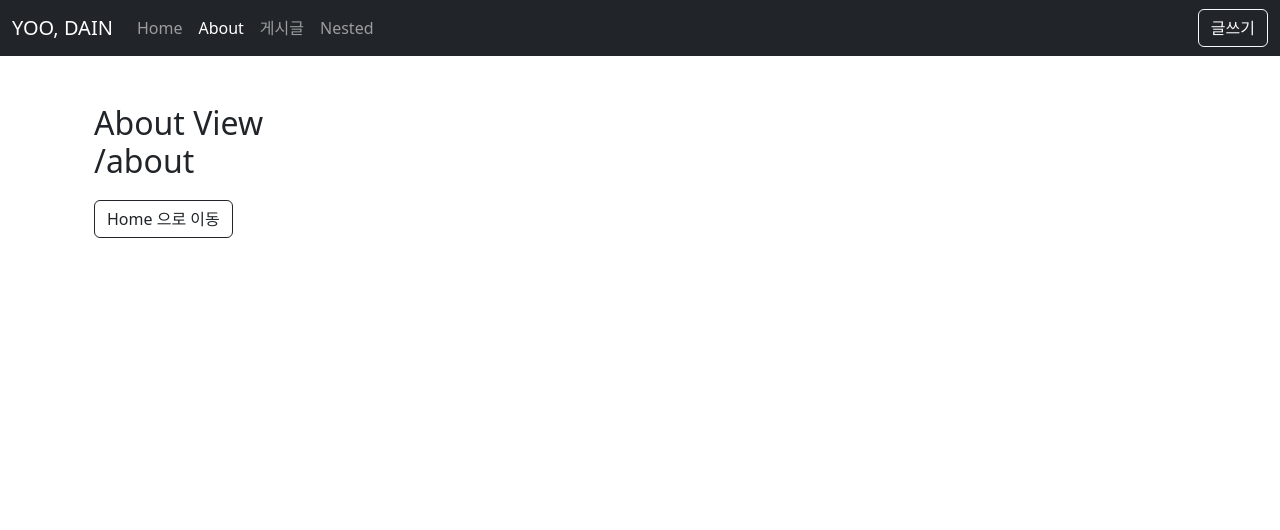
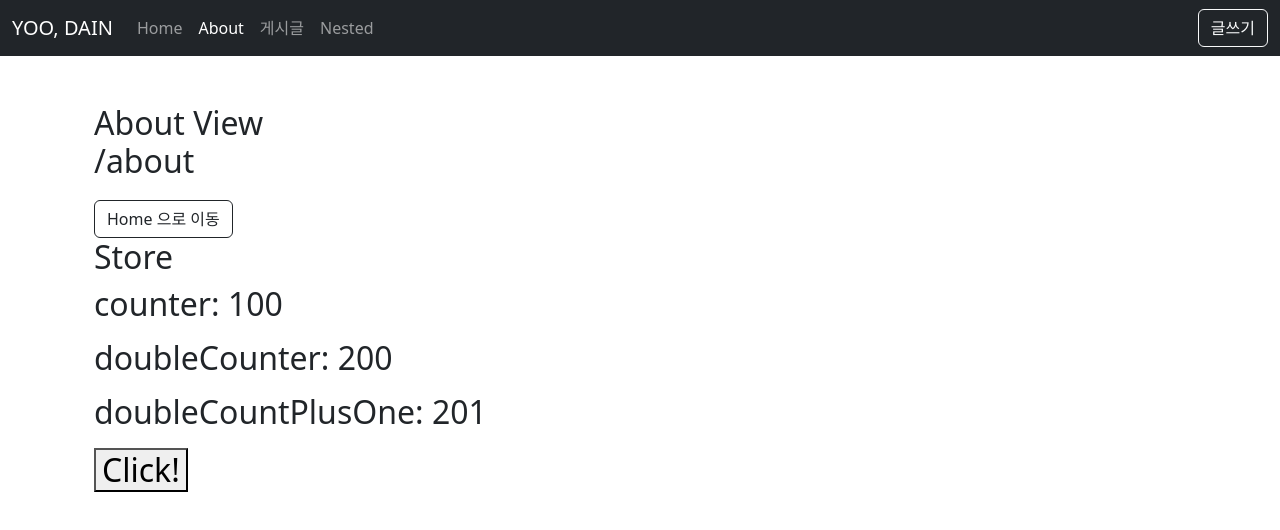
Before and after one commit to ryudain05/vue3-learning, a Vue app in the folder vue-posts/: page /about in a window 1280 px wide. Shown: the top 530 px of the page. Built offline with nearby package versions, Linux system fonts and the light colour scheme.

Commit message:
Feat: Pinia 기초, getter, state, actions

```diff
--- a/vue-posts/package.json
+++ b/vue-posts/package.json
@@ -13,6 +13,7 @@
     "bootstrap": "^5.3.3",
     "bootstrap-icons": "^1.11.3",
     "node": "^20.19.0",
+    "pinia": "^3.0.1",
     "vite-plugin-html": "^3.2.2",
     "vite-plugin-vue-devtools": "^7.7.2",
     "vue": "^3.2.33",
--- /dev/null
+++ b/vue-posts/src/stores/counter.js
@@ -0,0 +1,18 @@
+import { defineStore } from 'pinia';
+
+export const useCounterStore = defineStore('counter', {
+  state: () => ({
+    counter: 1,
+  }),
+  getters: {
+    doubleCounter: state => state.counter * 2,
+    doubleCountPlusOne() {
+      return this.doubleCounter + 1;
+    },
+  },
+  actions: {
+    increment() {
+      this.counter++;
+    },
+  },
+});
--- a/vue-posts/src/views/AboutView.vue
+++ b/vue-posts/src/views/AboutView.vue
@@ -5,9 +5,23 @@
     <button class="btn btn-outline-dark" @click="$router.push('/')">
       Home 으로 이동
     </button>
+    <h2>Store</h2>
+    <p>counter: {{ counter }}</p>
+    <p>doubleCounter: {{ doubleCounter }}</p>
+    <p>doubleCountPlusOne: {{ doubleCountPlusOne }}</p>
+    <button @click="increment()">Click!</button>
   </div>
 </template>
 
-<script setup></script>
+<script setup>
+import { useCounterStore } from '@/stores/counter';
+import { storeToRefs } from 'pinia';
+
+const store = useCounterStore();
+const { counter, doubleCounter, doubleCountPlusOne } = storeToRefs(store);
+const { increment } = store;
+
+counter.value = 100;
+</script>
 
 <style lang="scss" scoped></style>
--- a/vue-posts/src/views/HomeView.vue
+++ b/vue-posts/src/views/HomeView.vue
@@ -16,7 +16,7 @@
 
 <script setup>
 import { useRouter } from 'vue-router';
-import { reactive, ref, toRef, toRefs } from 'vue';
+import { reactive, toRefs } from 'vue';
 
 const router = useRouter();
 const goAboutPage = () => {
```
Also changed, not shown: vue-posts/src/main.js (+3 -11 lines), 1 other file (tests, documents, lock files or other folders).
